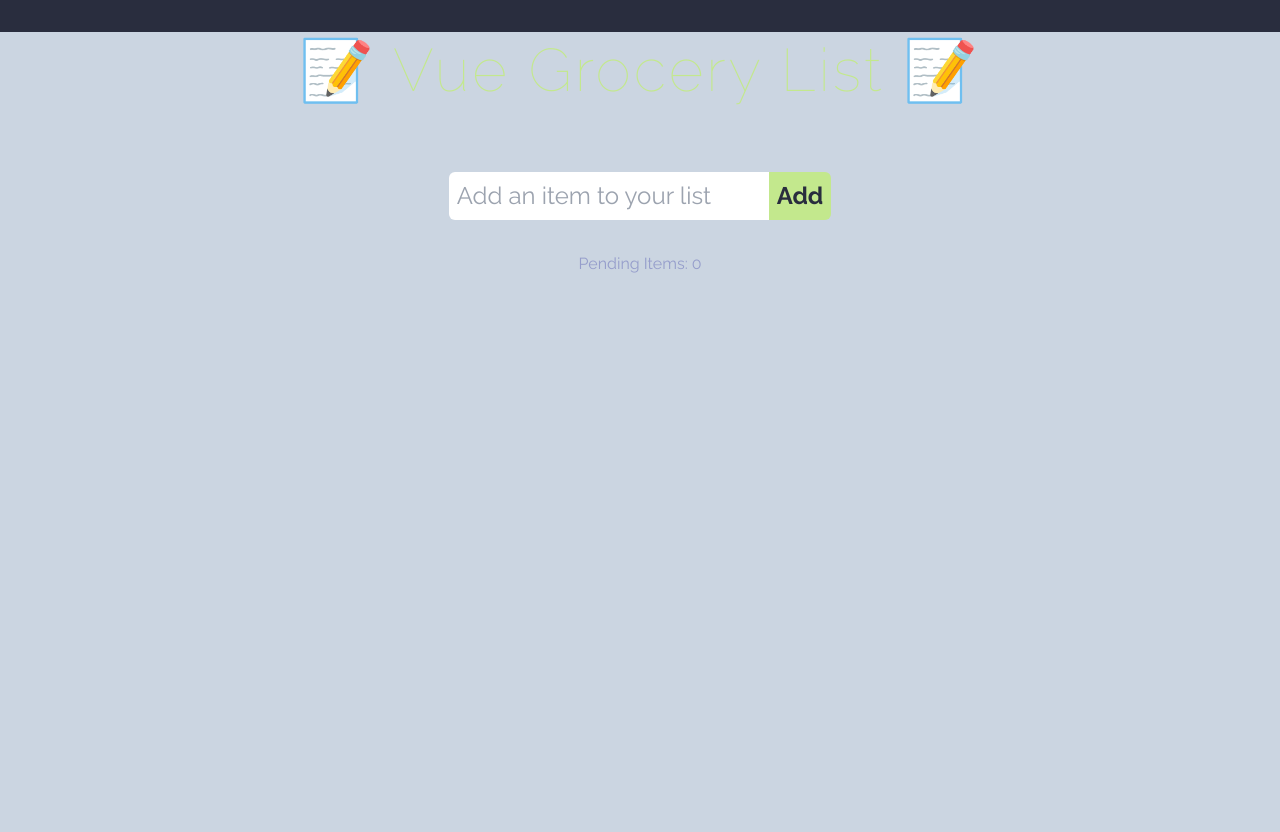
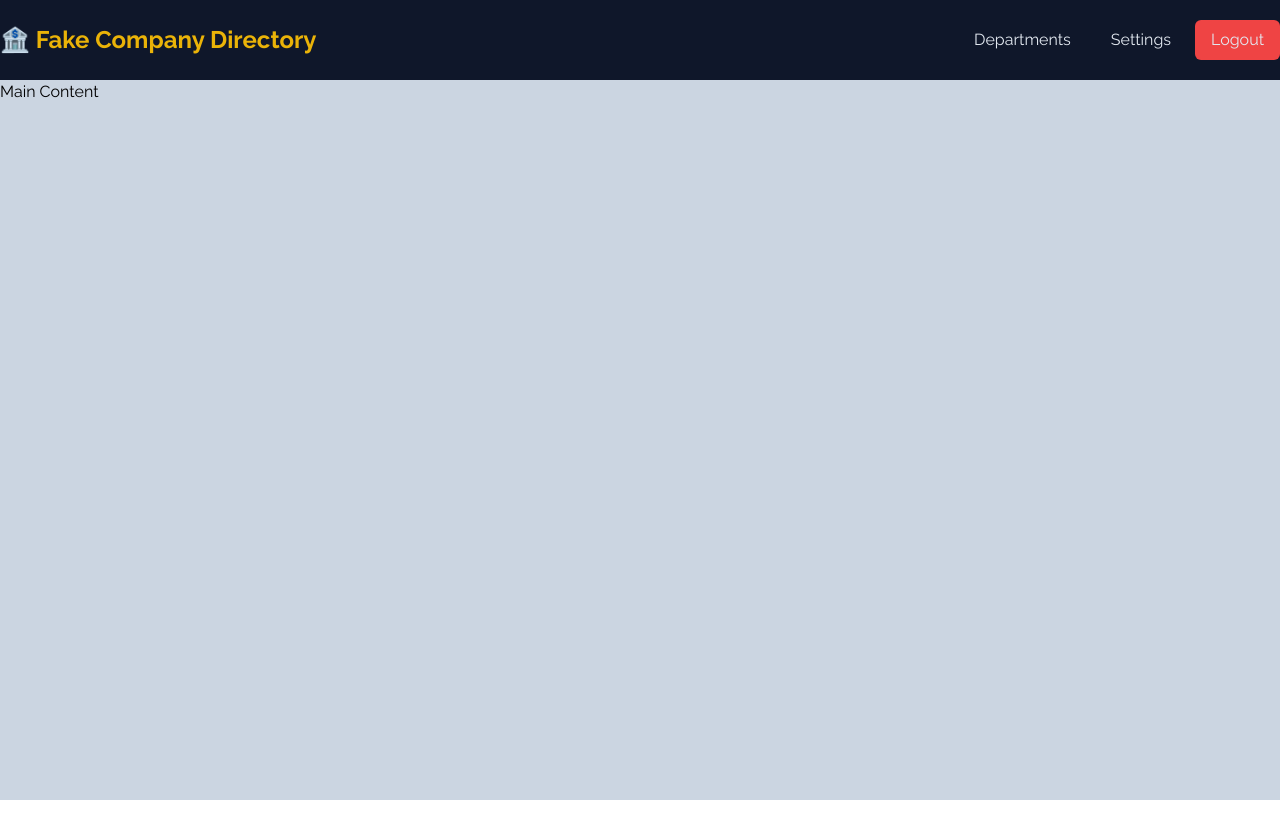
Before and after one commit to nhinojosa/company-directory, a Vue app: page / in a window 1280 px wide. After the commit the page ends 800 px from the top, so only its background shows below. Built offline with nearby package versions, Linux system fonts and the light colour scheme.

Commit message:
Added Navigation Layout

```diff
--- a/index.html
+++ b/index.html
@@ -5,7 +5,9 @@
     <meta name="viewport" content="width=device-width, initial-scale=1.0" />
     <title>Fake Company Directory</title>
   </head>
-  <body class="bg-background text-foreground">
+  <body>
+
+  </body>
     <div id="app" class="min-h-screen bg-slate-300"></div>
     <script type="module" src="/src/main.js"></script>
   </body>
--- a/src/App.vue
+++ b/src/App.vue
@@ -1,82 +1,17 @@
 <script setup>
-import { ref } from 'vue'
-import { nanoid } from 'nanoid'
-import { useStorage } from '@vueuse/core'
-import confetti from 'canvas-confetti'
 
-const newGrocery = ref('')
-const groceries = useStorage('groceries', [])
+import NavBar from './componets/NavBar.vue'
 
-const addGrocery =  () => {
-    if (newGrocery.value) {
-        groceries.value.push({id: nanoid(), name: newGrocery.value})
-        newGrocery.value = ''
-    }
-}
 
-const deleteGrocery = id => {
-    const removeIndex = groceries.value.findIndex(grocery => grocery.id == id)
-    groceries.value.splice(removeIndex, 1)
-    confetti({ particleCount: 300, spread: 1000, origin: { y: 1 } })
-}
 </script>
 
+
 <template>
-   <main class="">
-   <h1 class="title">📝 Vue Grocery List 📝</h1>
 
-   <form class="newGroceryForm" @submit.prevent="addGrocery">
-        <input
-        id="newGrocery"
-        autocomplete="off"
-        type="text"
-        placeholder="Add an item to your list"
-        v-model="newGrocery"
-        />
-        <button type="submit">Add</button>
-    </form>
-    <h3>Pending Items: {{ groceries.length }}</h3>
+    <NavBar />
+    <h1>Main Content</h1>
 
-    <ul>
-        <li v-for="grocery in groceries" @click="deleteGrocery(grocery.id)">
-            {{ grocery.name }}</li>
-        </ul>
-   </main>
+
+
 
 </template>
-
-<style  scoped>
-main {
-    @apply mt-8  flex flex-col justify-center items-center gap-8;
-
-    .title {
-    @apply m-2 text-6xl font-light tracking-wider text-accent;
-    }
-
-form {
-    @apply mt-8 flex focus-within:ring-8 focus-within:ring-accent focus-within:rounded-lg;
-    input {
-        @apply bg-white text-comment p-2 w-80 text-2xl rounded-l-md outline-none;
-    }
-
-    button {
-        @apply bg-accent text-background p-2 text-2xl font-bold rounded-r-md;
-
-        &:hover {
-            @apply bg-purple-400
-        }
-    }
-}
-
-ul {
-    @apply flex flex-col items-center justify-center rounded-lg bg-comment;
-    li {
-        @apply bg-white text-background m-2 p-2 w-96 text-center;
-            &:hover {
-            @apply bg-purple-400 font-bold cursor-pointer;
-        }
-    }
-}
-}
-
-</style>
--- /dev/null
+++ b/src/componets/NavBar.vue
@@ -0,0 +1,54 @@
+<script setup>
+import { ref } from 'vue'
+const brand = ref('🏦 Fake Company Directory')
+
+</script>
+
+<template>
+
+    <nav>
+        <div class="wrapper">
+            <div class="brand">
+            <span class="brand-title"> {{ brand }}</span>
+
+        </div>
+        <div class="menu">
+            <a href="#" class="menu-item">Departments</a>
+            <a href="#" class="menu-item">Settings</a>
+            <a href="#" class="menu-login">Logout</a>
+
+
+        </div>
+    </div>
+
+    </nav>
+
+
+
+
+</template>
+
+<style scoped lang="postcss">
+    nav {
+        @apply flex h-20 bg-slate-900 text-slate-200;
+        .wrapper {
+            @apply container mx-auto flex w-full items-center justify-between;
+            .brand {
+               &-title {
+                    @apply text-2xl font-bold text-yellow-500;
+               }
+            }
+
+            .menu {
+                    @apply flex gap-2;
+                    &-item {
+                        @apply rounded-md px-4 py-2 hover:bg-yellow-500 hover:text-slate-900;
+                    }
+                    &-login {
+                        @apply rounded-md bg-red-500 px-4 py-2 hover:text-red-100 hover:bg-red-700;
+                    }
+            }
+
+        }
+    }
+</style>
```
